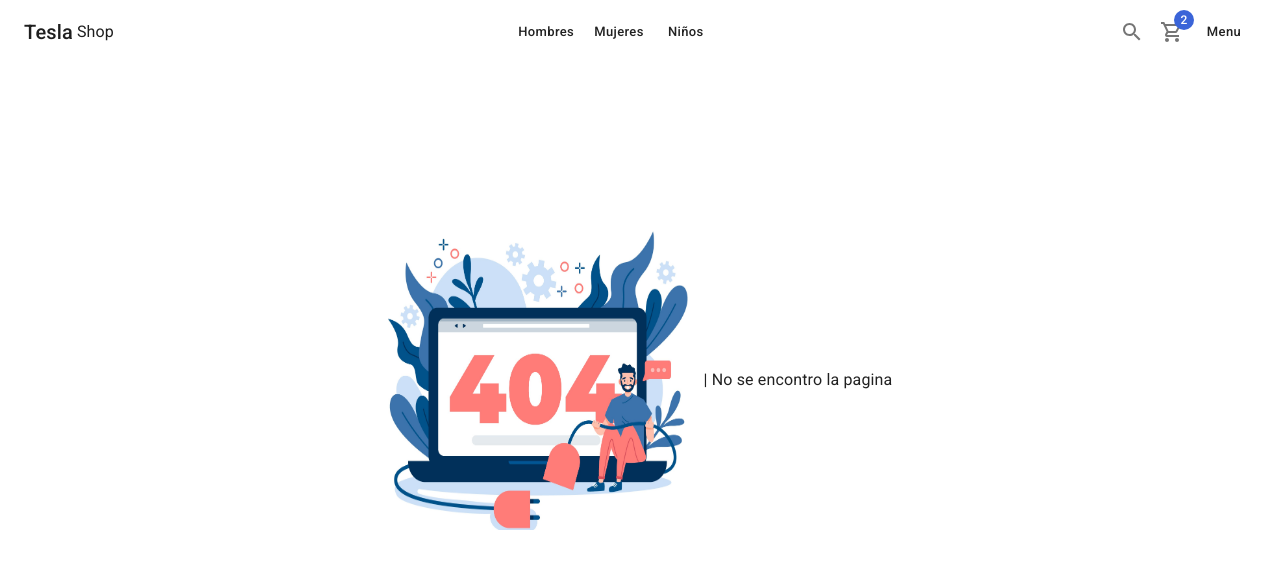
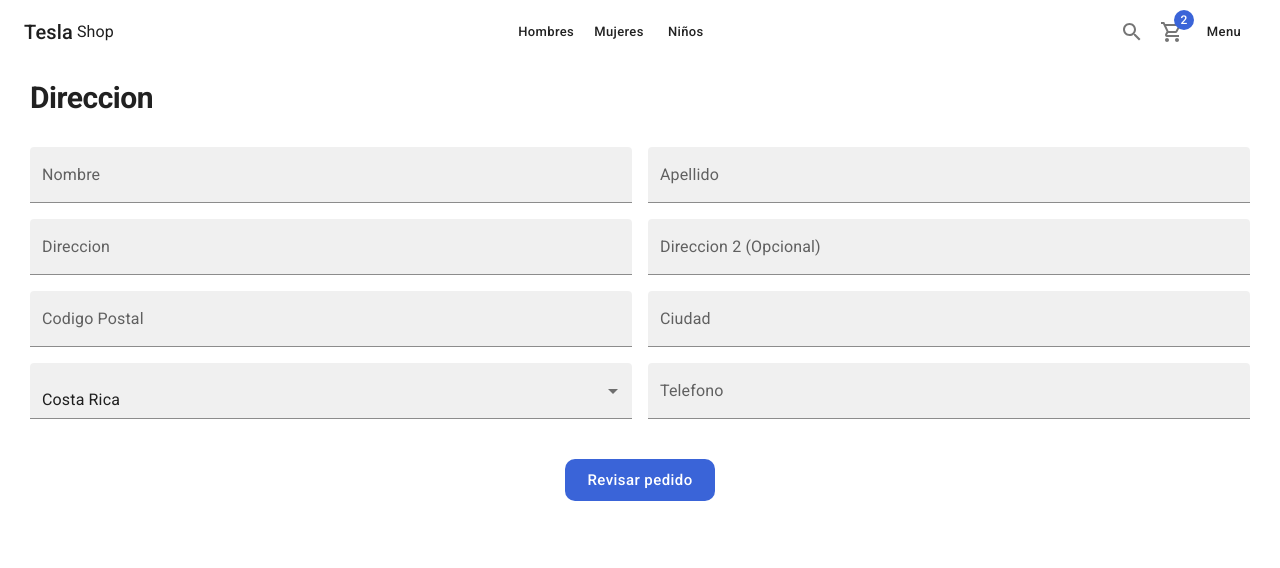
Before and after one commit to bran-deb/Shop-clone, a Next.js app: page /checkout/addres in a window 1280 px wide. Before the commit this address had no page. Shown: the top 568 px of the page. Built offline with nearby package versions, Linux system fonts and the light colour scheme.

Commit message:
feat(Root): add addres page form

```diff
--- /dev/null
+++ b/pages/checkout/addres.tsx
@@ -0,0 +1,60 @@
+import { Box, Button, FormControl, Grid, MenuItem, Select, TextField, Typography } from "@mui/material";
+
+import { ShopLayout } from "../../components/layouts";
+
+
+const Addres = () => {
+    return (
+        <ShopLayout title={"Direccion"} pageDescription={"Confirmar direccion del destino"}>
+            <Typography variant='h1' component='h1'>Direccion</Typography>
+            <Grid container spacing={2} sx={{ mt: 2 }}>
+                <Grid item xs={12} sm={6}>
+                    <TextField label='Nombre' variant='filled' fullWidth />
+                </Grid>
+
+                <Grid item xs={12} sm={6}>
+                    <TextField label='Apellido' variant='filled' fullWidth />
+                </Grid>
+
+                <Grid item xs={12} sm={6}>
+                    <TextField label='Direccion' variant='filled' fullWidth />
+                </Grid>
+
+                <Grid item xs={12} sm={6}>
+                    <TextField label='Direccion 2 (Opcional)' variant='filled' fullWidth />
+                </Grid>
+
+                <Grid item xs={12} sm={6}>
+                    <TextField label='Codigo Postal' variant='filled' fullWidth />
+                </Grid>
+
+                <Grid item xs={12} sm={6}>
+                    <TextField label='Ciudad' variant='filled' fullWidth />
+                </Grid>
+
+                <Grid item xs={12} sm={6}>
+                    <FormControl fullWidth>
+                        <Select value={1} variant='filled' label='Pais'>
+                            <MenuItem value={1}>Costa Rica</MenuItem>
+                            <MenuItem value={2}>Honduras</MenuItem>
+                            <MenuItem value={3}>El Salvador</MenuItem>
+                            <MenuItem value={4}>Mexico</MenuItem>
+                        </Select>
+                    </FormControl>
+                </Grid>
+
+                <Grid item xs={12} sm={6}>
+                    <TextField label='Telefono' variant='filled' fullWidth />
+                </Grid>
+            </Grid>
+
+            <Box sx={{ mt: 5 }} display='flex' justifyContent='center'>
+                <Button color='secondary' className='circular-btn' size='large'>
+                    Revisar pedido
+                </Button>
+            </Box>
+        </ShopLayout >
+    )
+}
+
+export default Addres;
```
Also changed, not shown: pages/cart/index.tsx (+10 -4 lines).
